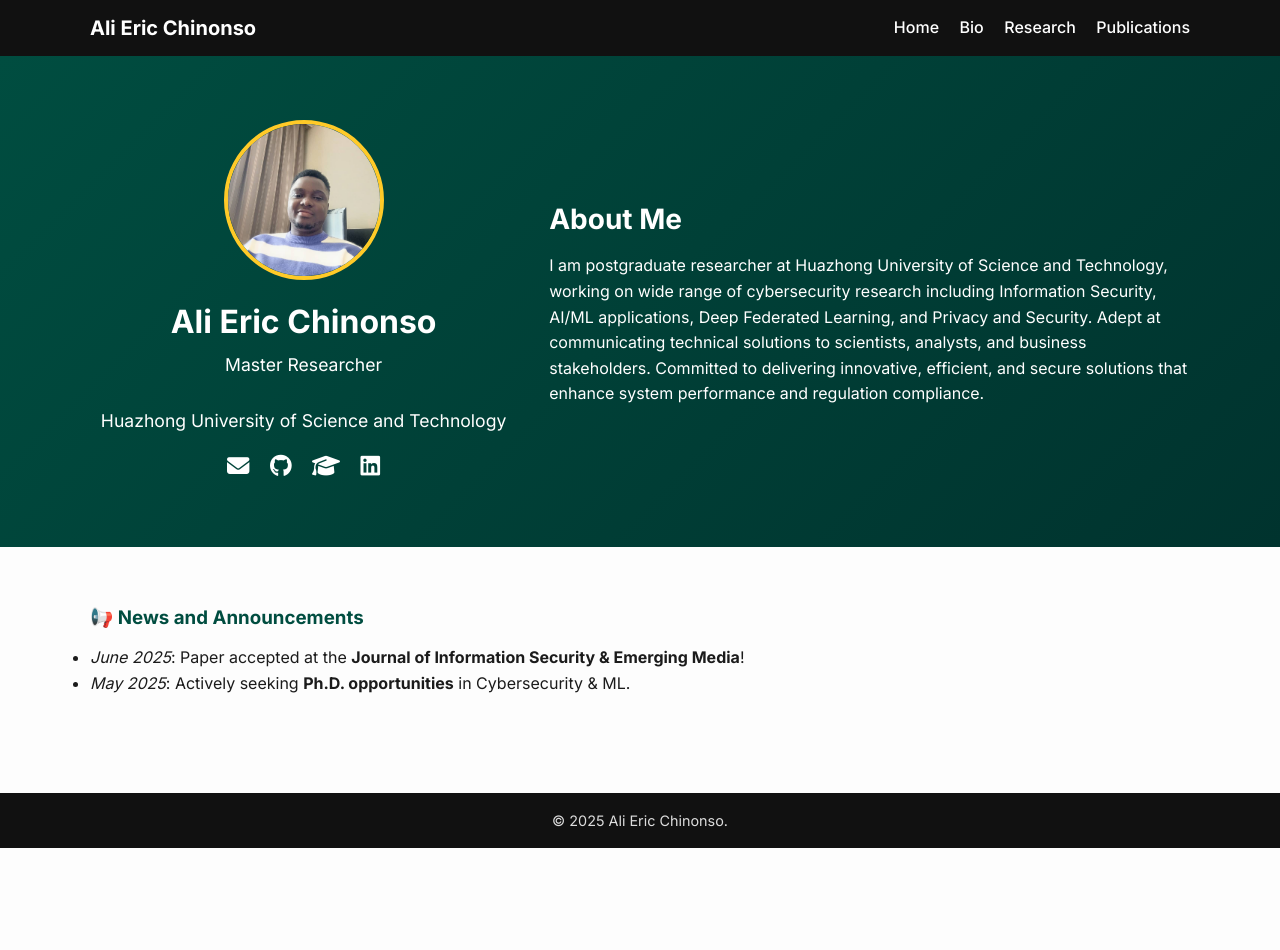
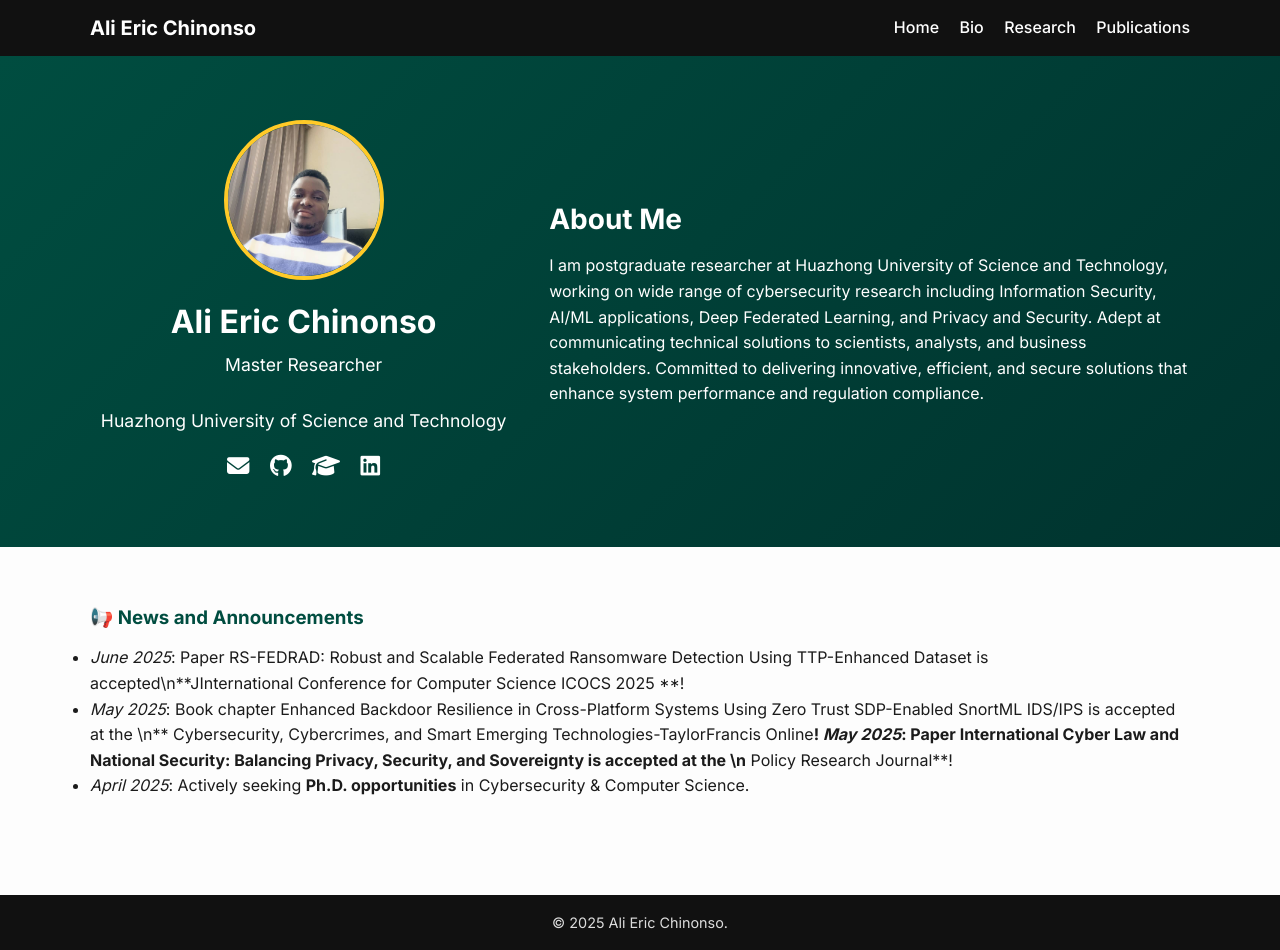
Before and after one commit to EmpireNetwork123/EmpireNetwork123.github.io, a Jekyll site: the page built from index.md, in a window 1280 px wide and 950 px high. Built offline with Jekyll 4.4.1, drawn with Linux system fonts in a browser that asks for light colours.

Commit message:
Update index.md_level1

```diff
--- a/index.md
+++ b/index.md
@@ -4,6 +4,9 @@ title: "Home"
 ---
 
 ### 📢 News and Announcements
-
-- *June 2025*: Paper accepted at the **Journal of Information Security & Emerging Media**!
-- *May 2025*: Actively seeking **Ph.D. opportunities** in Cybersecurity & ML.
+- *June 2025*: Paper RS-FEDRAD: Robust and Scalable Federated Ransomware Detection Using TTP-Enhanced Dataset is accepted\n**JInternational Conference for Computer Science ICOCS 2025 **!
+- *May 2025*: Book chapter Enhanced Backdoor Resilience in Cross-Platform Systems Using Zero Trust SDP-Enabled SnortML IDS/IPS is accepted at the \n**
+Cybersecurity, Cybercrimes, and Smart Emerging Technologies-TaylorFrancis Online**!
+*May 2025*: Paper International Cyber Law and National Security: Balancing Privacy, Security, and Sovereignty is accepted at the \n**
+Policy Research Journal**!
+- *April 2025*: Actively seeking **Ph.D. opportunities** in Cybersecurity & Computer Science.
```
